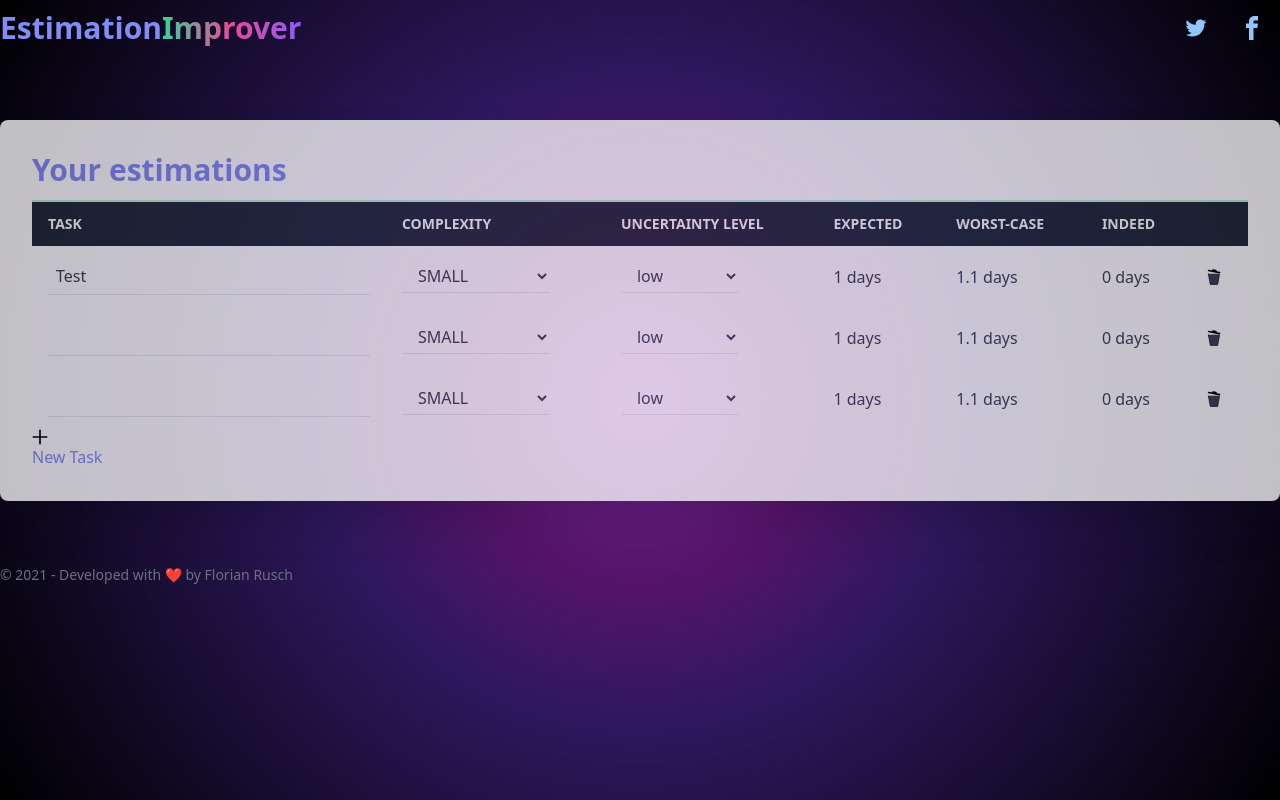
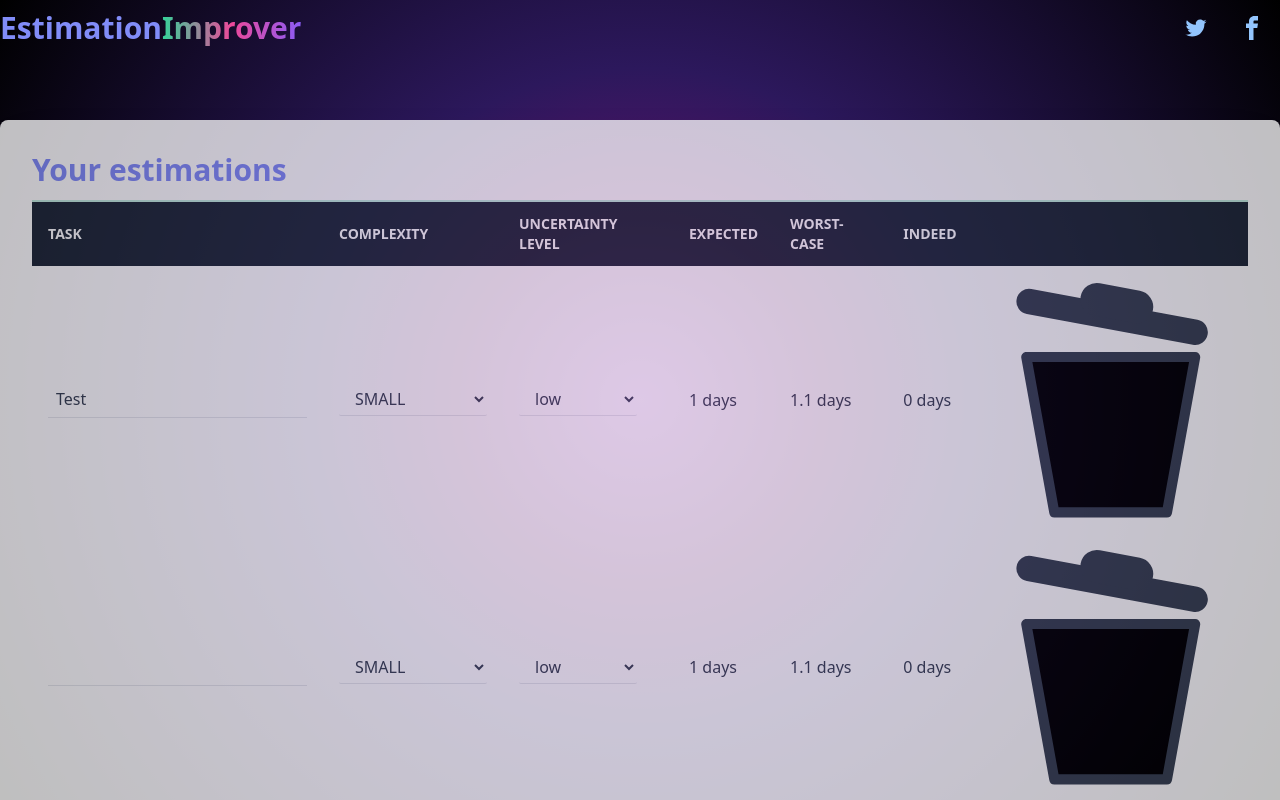
Before and after one commit to florianrusch/EstimationImprover, a Vue app: page / in a window 1280 px wide. Shown: the top 800 px of the page. Built offline with nearby package versions, Linux system fonts and the light colour scheme; the HTML template or start-up script is replaced by a standard one.

Commit message:
Fix icon coloring

```diff
--- a/src/components/Icons/Plus.vue
+++ b/src/components/Icons/Plus.vue
@@ -2,7 +2,7 @@
 	<svg
 		width="100%"
 		height="100%"
-		viewBox="0 0 96 96"
+		viewBox="0 0 100 100"
 		version="1.1"
 		xmlns="http://www.w3.org/2000/svg"
 		xmlns:xlink="http://www.w3.org/1999/xlink"
@@ -19,8 +19,8 @@
 		<title>{{ title }}</title>
 		<desc v-if="description">{{ description }}</desc>
 		<g>
-			<path d="M48,7.5l0,81" style="fill: none; stroke: #000; stroke-width: 10px" />
-			<path d="M7.5,48l81,0" style="fill: none; stroke: #000; stroke-width: 10px" />
+			<path d="M 50,0 l 0,100" style="fill: none; stroke: currentColor; stroke-width: 10px" />
+			<path d="M 0,50 l 100,0" style="fill: none; stroke: currentColor; stroke-width: 10px" />
 		</g>
 	</svg>
 </template>
@@ -32,17 +32,8 @@ export default defineComponent({
 	setup() {
 		return {
 			title: 'Plus-Icon',
-			description: 'This is an icon which show an plus symbol.',
+			description: 'This is an icon which shows a plus symbol.',
 		}
 	},
 })
 </script>
-
-<style scoped>
-svg {
-	fill: currentColor;
-	line-height: 1;
-	height: 1em;
-	width: 1em;
-}
-</style>
--- a/src/components/Icons/Trash.vue
+++ b/src/components/Icons/Trash.vue
@@ -20,10 +20,16 @@
 		<desc v-if="description">{{ description }}</desc>
 		<path
 			d="M14.704,31.159l66.592,0c0,0 -11.108,61.263 -11.108,61.263l-44.438,-0l-11.046,-61.263Z"
-			style="stroke: #000; stroke-width: 4px"
+			style="stroke: currentColor; stroke-width: 4px"
 		/>
-		<path d="M15.819,9.273l65.472,12.105" style="fill: none; stroke: #000; stroke-width: 10px" />
-		<path d="M42.531,8.44l15.729,2.989" style="fill: none; stroke: #000; stroke-width: 13px" />
+		<path
+			d="M15.819,9.273l65.472,12.105"
+			style="fill: none; stroke: currentColor; stroke-width: 10px"
+		/>
+		<path
+			d="M42.531,8.44l15.729,2.989"
+			style="fill: none; stroke: currentColor; stroke-width: 13px"
+		/>
 	</svg>
 </template>
 
@@ -39,12 +45,3 @@ export default defineComponent({
 	},
 })
 </script>
-
-<style scoped>
-svg {
-	fill: currentColor;
-	line-height: 1;
-	height: 1em;
-	width: 1em;
-}
-</style>
```
